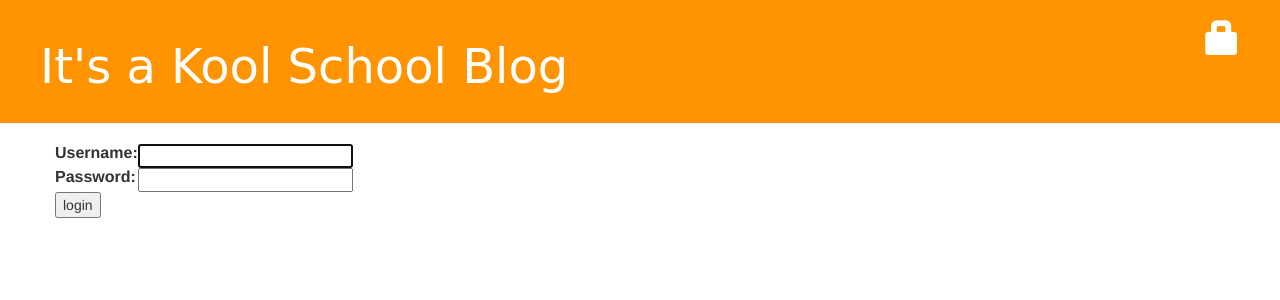
After one commit to jeremy886/djangogirls, a Django app: page /accounts/login/ in a window 1280 px wide. The commit adds this page. Shown: the top 300 px of the page. Run offline with Django 3.2, Linux system fonts and the light colour scheme; some libraries are stand-ins or nearby versions; some web fonts are replaced.

Commit message:
secure website with login and logout

```diff
--- a/blog/templates/blog/base.html
+++ b/blog/templates/blog/base.html
@@ -12,9 +12,10 @@
         <div class="page-header">
             {% if user.is_authenticated %}
                 <a href="{% url 'post_new' %}" class="top-menu"><span class="glyphicon glyphicon-plus"></span></a>
-            {% endif %}
-            {% if user.is_authenticated %}
                 <a href="{% url 'post_draft_list' %}" class="top-menu"><span class="glyphicon glyphicon-edit"></span></a>
+                <p class="top-menu">Hello {{ user.username }} <small>(<a href="{% url 'logout' %}">Log out</a>)</small></p>
+            {% else %}
+                <a href="{% url 'login' %}" class="top-menu"><span class="glyphicon glyphicon-lock"></span></a>
             {% endif %}
             <h1><a href="/">It's a Kool School Blog</a></h1>
         </div>
--- /dev/null
+++ b/blog/templates/registration/login.html
@@ -0,0 +1,23 @@
+{% extends "blog/base.html" %}
+
+{% block content %}
+    {% if form.errors %}
+        <p>Your username and password didn't match. Please try again.</p>
+    {% endif %}
+
+    <form method="post" action="{% url 'login' %}">
+        {% csrf_token %}
+        <table>
+            <tr>
+                <td>{{ form.username.label_tag }}</td>
+                <td>{{ form.username }}</td>
+            </tr>
+            <tr>
+                <td>{{ form.password.label_tag }}</td>
+                <td>{{ form.password }}</td>
+            </tr>
+        </table>
+        <input type="submit" value="login" />
+        <input type="hidden" name="next" value="{{ next }}" />
+    </form>
+{% endblock %}
--- a/blog/views.py
+++ b/blog/views.py
@@ -2,6 +2,7 @@ from django.shortcuts import render, get_object_or_404, redirect
 from django.utils import timezone
 from .models import Post
 from .forms import PostForm
+from django.contrib.auth.decorators import login_required
 
 # Create your views here.
 
@@ -9,10 +10,12 @@ def post_list(request):
     posts = Post.objects.filter(published_date__lte=timezone.now()).order_by('published_date')
     return render(request, 'blog/post_list.html', {'posts': posts})
 
+@login_required
 def post_draft_list(request):
     posts = Post.objects.filter(published_date__isnull=True).order_by('created_date')
     return render(request, 'blog/post_draft_list.html', {'posts': posts})
 
+@login_required
 def post_publish(request, pk):
     post = get_object_or_404(Post, pk=pk)
     post.publish()
@@ -22,6 +25,7 @@ def post_detail(request, pk):
     post = get_object_or_404(Post, pk=pk)
     return render(request, 'blog/post_detail.html', {'post': post})
 
+@login_required
 def post_new(request):
     if request.method == 'POST':
         form = PostForm(request.POST)
@@ -35,6 +39,7 @@ def post_new(request):
         form = PostForm()
     return render(request, 'blog/post_edit.html', {'form': form})
 
+@login_required
 def post_edit(request, pk):
     post = get_object_or_404(Post, pk=pk)
     if request.method == 'POST':
@@ -49,6 +54,7 @@ def post_edit(request, pk):
         form = PostForm(instance=post)
     return render(request, 'blog/post_edit.html', {'form': form})
 
+@login_required
 def post_remove(request, pk):
     post = get_object_or_404(Post, pk=pk)
     post.delete()
--- a/mysite/settings.py
+++ b/mysite/settings.py
@@ -120,3 +120,5 @@ USE_TZ = True
 # https://docs.djangoproject.com/en/1.11/howto/static-files/
 
 STATIC_URL = '/static/'
+
+LOGIN_REDIRECT_URL = '/'
--- a/mysite/urls.py
+++ b/mysite/urls.py
@@ -15,8 +15,11 @@ Including another URLconf
 """
 from django.conf.urls import url, include
 from django.contrib import admin
+from django.contrib.auth import views
 
 urlpatterns = [
     url(r'^admin/', admin.site.urls),
+    url(r'^accounts/login/$', views.login, name='login'),
+    url(r'^accounts/logout/$', views.logout, name='logout', kwargs={'next_page': '/'}),
     url(r'', include('blog.urls')),
 ]
```
